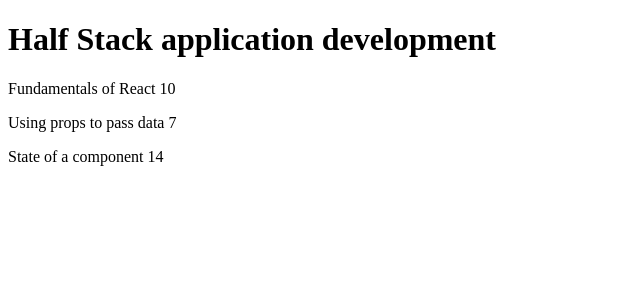
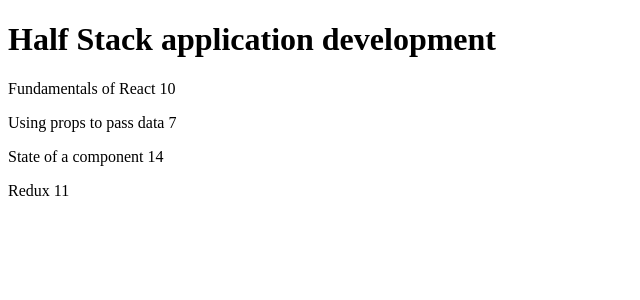
Before and after one commit to pSouza1/FullStackOpen, a React (Create React App) app in the folder part2/courseinfo/: page / in a window 1280 px wide. Shown: the top 300 px of the page, without its empty margins (0-640 px from the left). Built offline with nearby package versions, Linux system fonts and the light colour scheme.

Commit message:
Part2 - Exercise2.1 - FINAL

```diff
--- a/part2/courseinfo/src/App.js
+++ b/part2/courseinfo/src/App.js
@@ -17,9 +17,7 @@
 const Content = ({ course }) => {
   return (
     <div>
-      <Part part={course.parts[0]} />
-      <Part part={course.parts[1]} />
-      <Part part={course.parts[2]} />
+      {course.parts.map(part => <Part key={part.id} part={part}/>)}
     </div>
   )
 }
@@ -72,6 +70,11 @@
         exercises: 14,
         id: 3,
       },
+      {
+        name: "Redux",
+        exercises: 11,
+        id: 4,
+      },
     ],
   };
 
```
